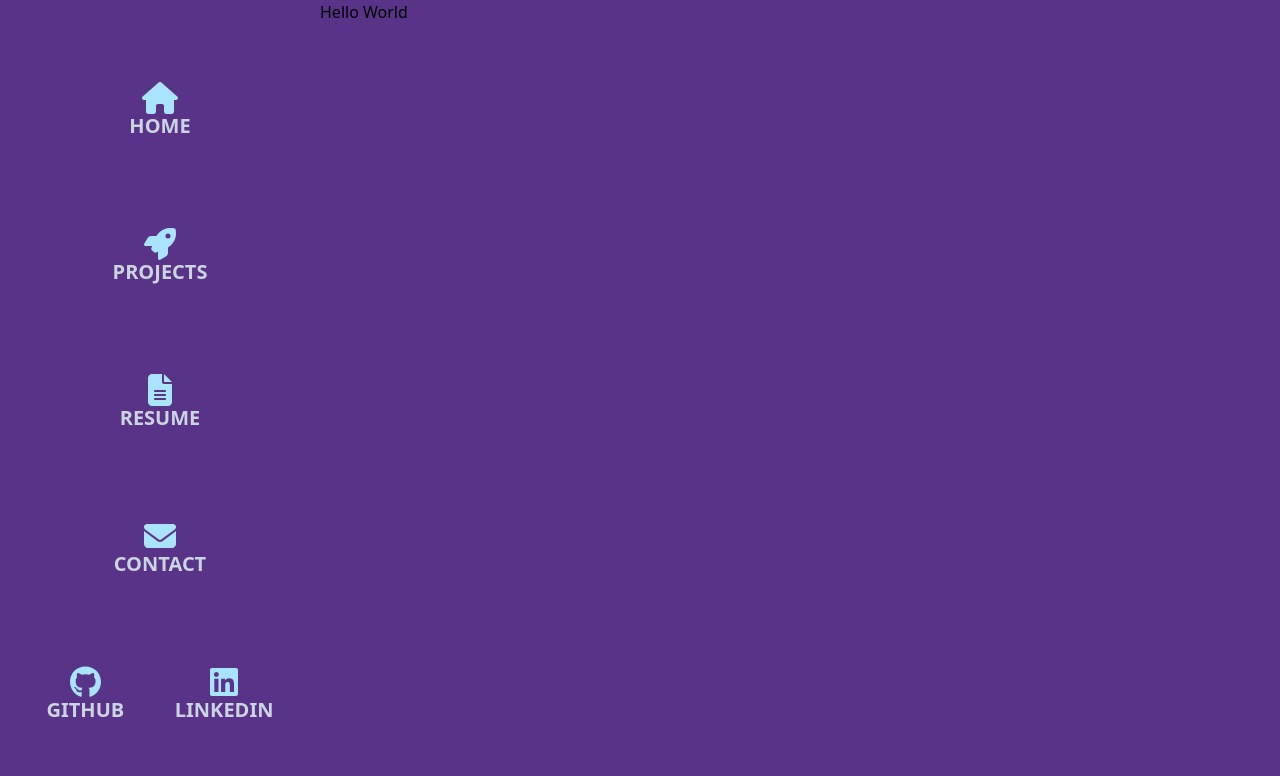
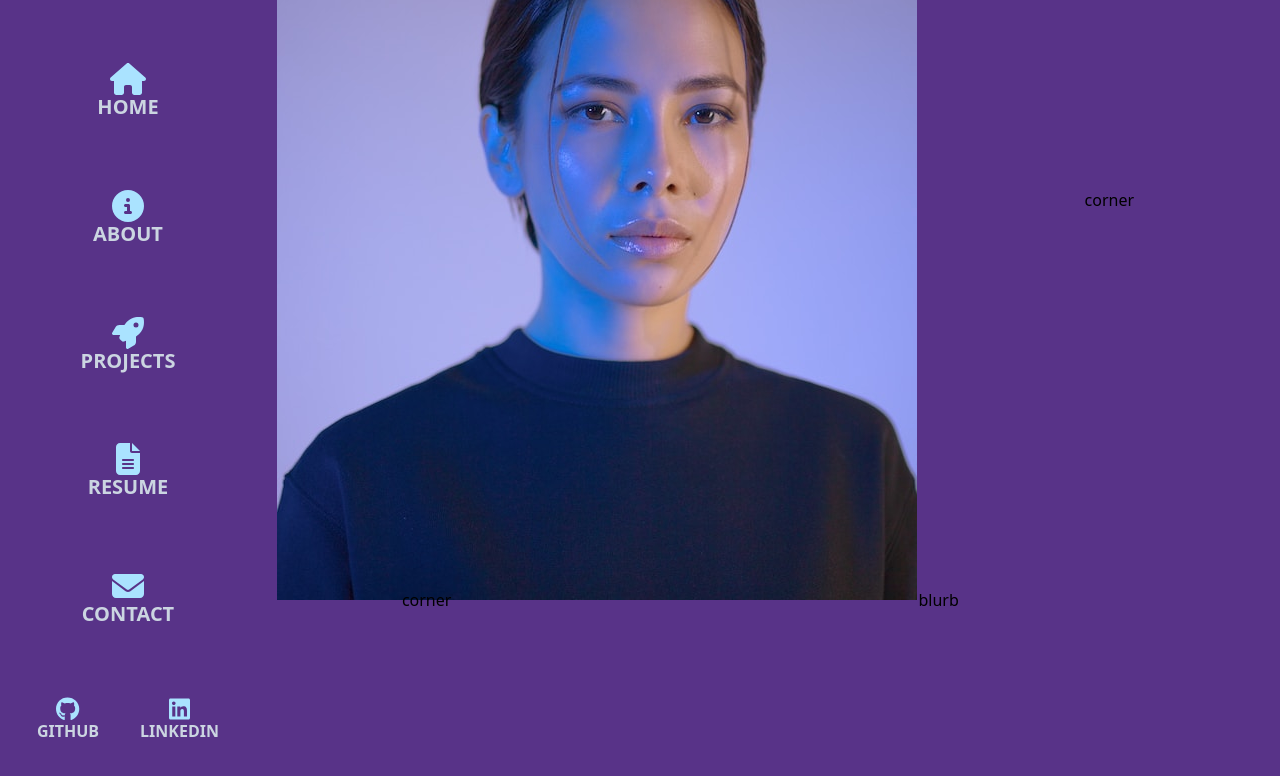
Before and after one commit to juneadam/june-portfolio, a React (Create React App) app: page / in a window 1280 px wide. Shown: the top 776 px of the page. Built offline with nearby package versions, Linux system fonts and the light colour scheme.

Commit message:
created About route and component, minor styling adjustments to the navbar (size of socials links), created grid for Home component layout, created Portrait component for front page (unfinished)

```diff
--- a/src/App.js
+++ b/src/App.js
@@ -5,6 +5,7 @@ import axios from "axios";
 import Navbar from "./utils/Navbar";
 import { Route, Routes } from "react-router-dom";
 import Home from "./pages/Home";
+import About from "./pages/About";
 import Projects from "./pages/Projects";
 import Resume from "./pages/Resume";
 import Contact from "./pages/Contact";
@@ -71,6 +72,7 @@ function App() {
           path="/"
           element={<Home technologies={technologies} techsFound={techsFound} />}
         />
+        <Route path="/about" element={<About />} />
         <Route path="/projects" element={<Projects />} />
         <Route path="/resume" element={<Resume />} />
         <Route path="/contact" element={<Contact />} />
--- a/src/index.js
+++ b/src/index.js
@@ -11,6 +11,7 @@ import {
   faEnvelope,
   faFileText,
   faRocket,
+  faCircleInfo
 } from "@fortawesome/free-solid-svg-icons";
 import { BrowserRouter } from "react-router-dom";
 
@@ -20,6 +21,7 @@ library.add(
   faEnvelope,
   faFileText,
   faRocket,
+  faCircleInfo,
   faGithub,
   faLinkedin
 );
--- /dev/null
+++ b/src/pages/About.js
@@ -0,0 +1,9 @@
+function About() {
+    return (
+        <div className="About w-screen h-screen">
+        world?
+        </div>
+    )
+}
+
+export default About;
--- a/src/pages/Contact.js
+++ b/src/pages/Contact.js
@@ -2,7 +2,7 @@ import Card from "../utils/Card";
 
 function Contact() {
   return (
-    <div className="Contact flex flex-auto justify-center items-center">
+    <div className="Contact w-screen h-screen flex flex-auto justify-center items-center">
       <Card
         image="/aiony-haust-3TLl_97HNJo-unsplash.jpg"
         title="June Balter"
--- a/src/pages/Home.js
+++ b/src/pages/Home.js
@@ -1,16 +1,13 @@
 import Accordion from "../utils/Accordion";
+import Portrait from "../utils/Portrait";
 
 function Home(props) {
   return (
-    <div className="content">
-      <div>Hello World</div>
-      {/* <div className="technologies-hole">
-        {props.technologies.length > 0 ? (
-          <Accordion accordionData={["Technologies", props.techsFound]} />
-        ) : (
-          <p>No technologies found.</p>
-        )}
-      </div> */}
+    <div className="content w-screen h-screen grid grid-cols-3 grid-rows-2 place-items-center">
+      <div className="home-picture-hole col-span-2 row-span-1"><Portrait image="aiony-haust-3TLl_97HNJo-unsplash.jpg" /></div>
+      <div className="top-right-corner min-w-max min-h-max col-span-1 row-span-1">corner</div>
+      <div className="bottom-left-corner min-w-max min-h-max col-span-1 row-span-1">corner</div>
+      <div className="home-blurb-hole min-w-max min-h-max col-span-2 row-span-1">blurb</div>
     </div>
   );
 }
--- a/src/pages/Resume.js
+++ b/src/pages/Resume.js
@@ -15,7 +15,7 @@ function Resume() {
   }
 
   return (
-    <div className="Resume overflow-hidden w-10/12 h-screen flex flex-row justify-evenly">
+    <div className="Resume overflow-hidden w-screen h-screen flex flex-row justify-evenly">
       <iframe
         title="embedded-resume"
         src="https://drive.google.com/file/d/1ar8juYpGL5qp5n29QzuutDF2DYo78fX5/preview"
--- a/src/utils/NavIcon.js
+++ b/src/utils/NavIcon.js
@@ -67,11 +67,11 @@ function NavIcon(props) {
       <FontAwesomeIcon
         className={`p-1 pt-3 z-10 transition-all ease-in-out duration-450 ${pushUp}`}
         icon={props.icon}
-        size="2xl"
+        size={props.size}
         style={{ color: "#aae3ff" }}
       />
       <div
-        className={`nav-text z-0 -translate-y-1.5 transition-all ease-linear font-semibold uppercase text-xl ${textColor} ${textColorFocus} ${hide}`}
+        className={`nav-text z-0 -translate-y-1.5 transition-all ease-linear font-semibold uppercase ${props.textSize} ${textColor} ${textColorFocus} ${hide}`}
       >
         {props.type}
       </div>
--- a/src/utils/Navbar.js
+++ b/src/utils/Navbar.js
@@ -29,27 +29,28 @@ function Navbar(props) {
       onMouseLeave={props.wideOnMouse}
     >
       <Link to="/">
-        <NavIcon type="home" icon="fa-solid fa-house" hide={hide} />
+        <NavIcon type="home" icon="fa-solid fa-house" size="2xl" textSize="text-xl" hide={hide} />
+      </Link>
+      <Link to="/about">
+        <NavIcon type="about" icon="fa-solid fa-circle-info" size="2xl" textSize="text-xl" hide={hide} />
       </Link>
       <Link to="/projects">
-        <NavIcon type="projects" icon="fa-solid fa-rocket" hide={hide} />
+        <NavIcon type="projects" icon="fa-solid fa-rocket" size="2xl" textSize="text-xl" hide={hide} />
       </Link>
       <Link to="/resume">
-        <NavIcon type="resume" icon="fa-solid fa-file-text" hide={hide} />
+        <NavIcon type="resume" icon="fa-solid fa-file-text" size="2xl" textSize="text-xl" hide={hide} />
       </Link>
       <Link to="/contact">
-        <NavIcon type="contact" icon="fa-solid fa-envelope" hide={hide} />
+        <NavIcon type="contact" icon="fa-solid fa-envelope" size="2xl" textSize="text-xl" hide={hide} />
       </Link>
       <div className="social-hole flex place-content-evenly ">
         {/* self-center and w-56 make the social links static on stretch - do i like this better?
         or is it more fun when they stretch with the bar? */}
         <a href="https://www.github.com/juneadam" target="_blank" rel="noreferrer">
-          <NavIcon type="github" icon="fa-brands fa-github" hide={hide} />
-          {/* <FontAwesomeIcon icon="fa-brands fa-github" size="xl" /> */}
+          <NavIcon type="github" icon="fa-brands fa-github" size="xl" textSize="text-md" hide={hide} />
         </a>
         <a href="https://www.linkedin.com/in/june-balter" target="_blank" rel="noreferrer">
-        <NavIcon type="linkedin" icon="fa-brands fa-linkedin" hide={hide} />
-          {/* <FontAwesomeIcon icon="fa-brands fa-linkedin" size="xl" /> */}
+        <NavIcon type="linkedin" icon="fa-brands fa-linkedin" size="xl" textSize="text-md" hide={hide} />
         </a>
       </div>
     </div>
--- /dev/null
+++ b/src/utils/Portrait.js
@@ -0,0 +1,9 @@
+function Portrait(props) {
+  return (
+    <span className="Portrait h-screen overflow-hidden">
+      <img className="object-cover" src={props.image} alt="portrait"></img>
+    </span>
+  );
+}
+
+export default Portrait;
```
